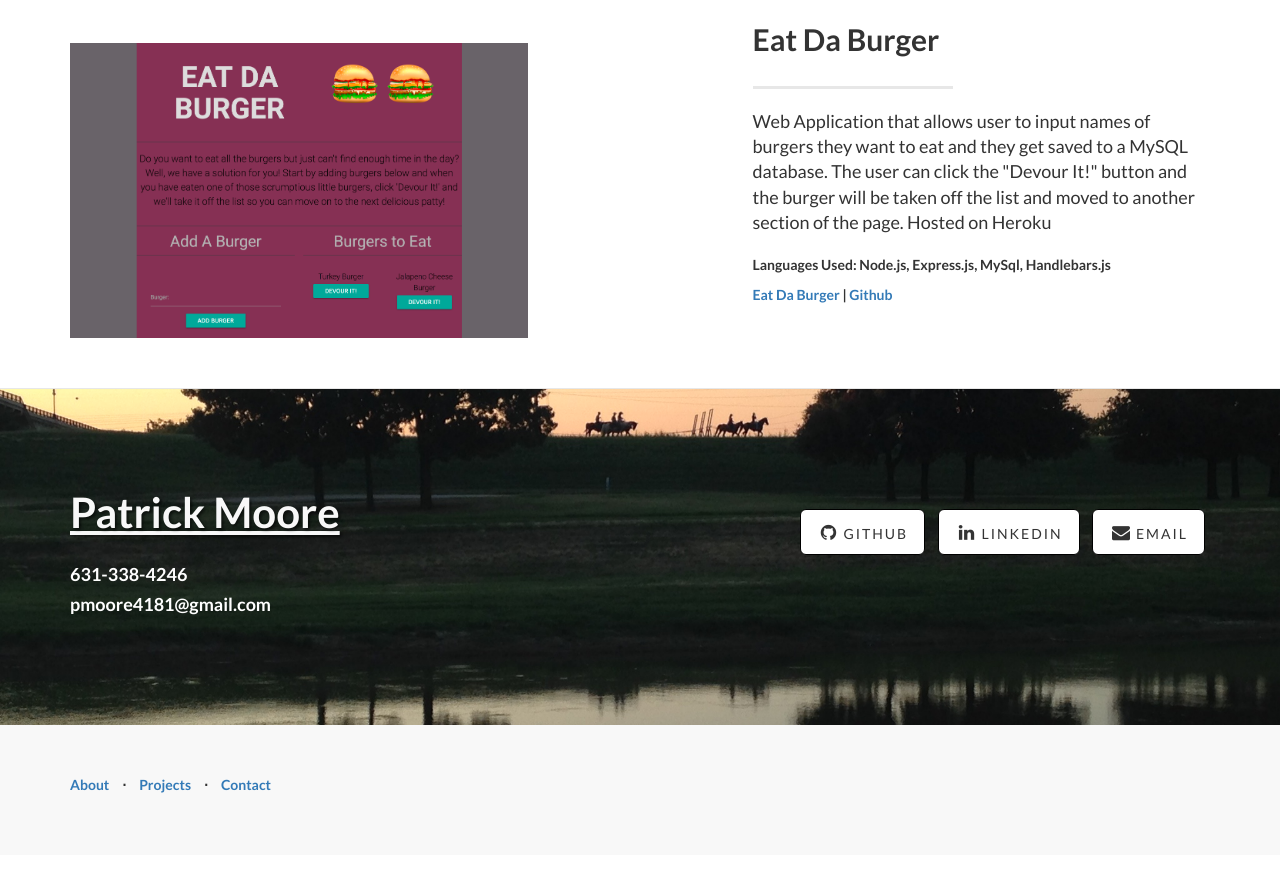
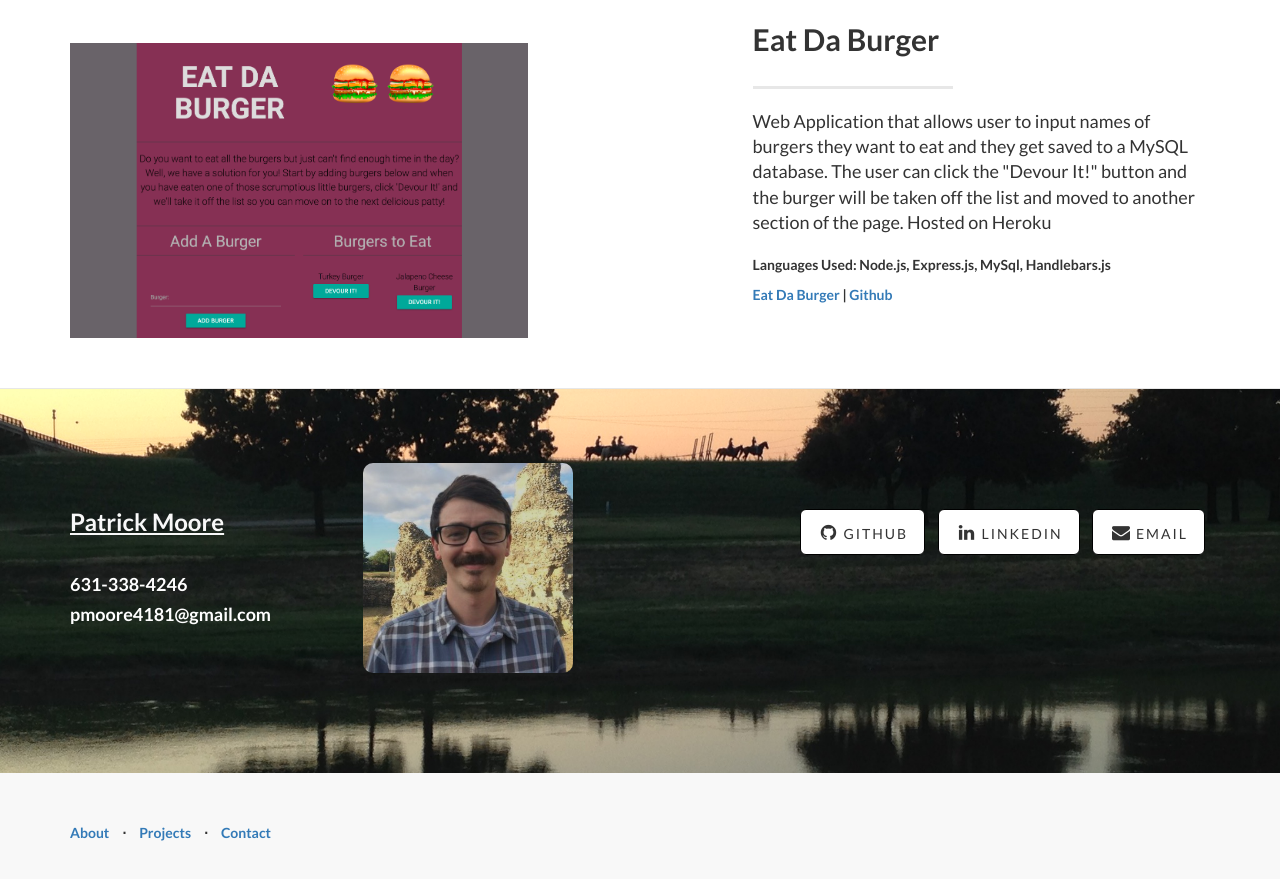
Before and after one commit to pmoore4181/portfolio, a plain HTML site: page index.html in a window 1280 px wide. Shown: the part 2541-3420 px from the top of the page. Before the commit the page ends 3396 px from the top, so only its background shows below. Drawn offline with Linux system fonts and the light colour scheme.

Commit message:
added headshot at bottom of page

```diff
--- a/css/landing-page.css
+++ b/css/landing-page.css
@@ -131,6 +131,13 @@ a.btn-lg {
     margin-bottom: 10px;
 }*/
 
+#photo {
+    width: 80%;
+    border-radius: 10px;
+    opacity: 0.8;
+    margin-top: -10%;
+}
+
 .section-heading-spacer {
     float: left;
     width: 200px;
--- a/index.html
+++ b/index.html
@@ -185,7 +185,7 @@
                     <div class="clearfix"></div>
                     <p class="lead">Web Application that allows user to input names of burgers they want to eat and they get saved to a MySQL database. The user can click the "Devour It!" button and the burger will be taken off the list and moved to another section of the page. Hosted on Heroku</p>
                     <p>Languages Used: Node.js, Express.js, MySql, Handlebars.js</p>
-                    <p><a href="https://shrouded-garden-70528.herokuapp.com/" target='_blank'>Eat Da Burger</a> |
+                    <p><a href="https://burger-boss.herokuapp.com/" target='_blank'>Eat Da Burger</a> |
                         <a href="https://github.com/pmoore4181/burger" target='_blank'>Github</a></p>
                 </div>
                 <div class="col-lg-5 col-sm-pull-6  col-sm-6">
@@ -222,13 +222,16 @@
     <div class="banner">
         <div class="container">
             <div class="row">
-                <div class="col-lg-6">
-                    <h2 class='contactName'>Patrick Moore</h2>
+                <div class="col-sm-3">
+                    <h3 class='contactName'>Patrick Moore</h3>
                     <br>
                     <h4><a class='contactLink' href="tel:+1-631-338-4246">631-338-4246</a></h4>
                     <h4><a class='contactLink' href='mailto:pmoore4181@gmail.com'>pmoore4181@gmail.com</a></h4>
                 </div>
-                <div class="col-lg-6">
+                <div class="col-sm-3">
+                    <img id='photo' src='./img/headshot.jpg' />
+                </div>
+                <div class="col-sm-6">
                     <ul class="list-inline banner-social-buttons">
                         <br>
                         <li>
```
Also changed, not shown: img/headshot.jpg (added), img/photo.jpg (added).
